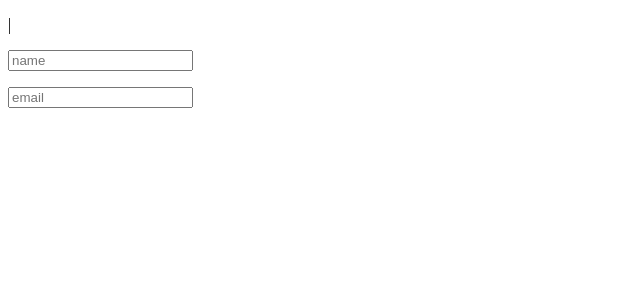
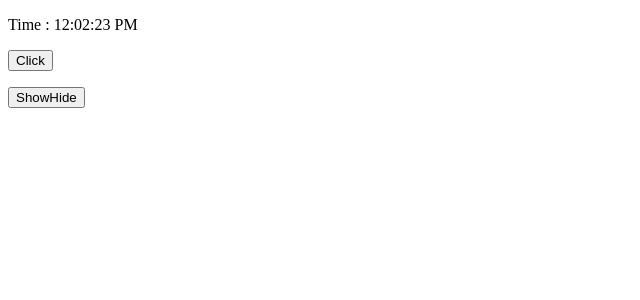
Before and after one commit to ramjan10/myReact, a React (Vite) app: page / in a window 1280 px wide. Shown: the top 300 px of the page, without its empty margins (0-640 px from the left). Built offline with nearby package versions, Linux system fonts and the light colour scheme.

Commit message:
useEffect added

```diff
--- a/src/App.jsx
+++ b/src/App.jsx
@@ -1,7 +1,22 @@
-import Person from "./components/useState/Person";
+import { useState } from "react";
+import MyComponent from "./components/useEffect/MyComponent";
 
 function App() {
-  return <Person />;
+  const [show, setShow] = useState(true);
+
+  const display = () => {
+    setShow((prevShow) => !prevShow);
+  };
+
+  return (
+    <div>
+      <div>{show && <MyComponent />}</div>
+
+      <button type="button" onClick={display}>
+        ShowHide
+      </button>
+    </div>
+  );
 }
 
 export default App;
--- /dev/null
+++ b/src/components/useEffect/MyComponent.jsx
@@ -0,0 +1,42 @@
+import { useEffect, useState } from "react";
+
+function MyComponent() {
+  const [count, setCount] = useState(0);
+  const [date, setDate] = useState(new Date());
+
+  const tick = () => {
+    setDate(new Date());
+  };
+
+  const addClick = () => {
+    setCount((prevCount) => prevCount + 1);
+  };
+
+  useEffect(() => {
+    document.title = `clicked ${count} times`;
+  }, [count]);
+
+  //if array is blank , it is call for one time
+  useEffect(() => {
+    const interval = setInterval(() => {
+      tick();
+    }, 1000);
+
+    return () => {
+      clearInterval(interval);
+    };
+  }, []);
+
+  return (
+    <div>
+      <p>Time : {date.toLocaleTimeString()}</p>
+      <p>
+        <button type="button" onClick={addClick}>
+          Click
+        </button>
+      </p>
+    </div>
+  );
+}
+
+export default MyComponent;
```
